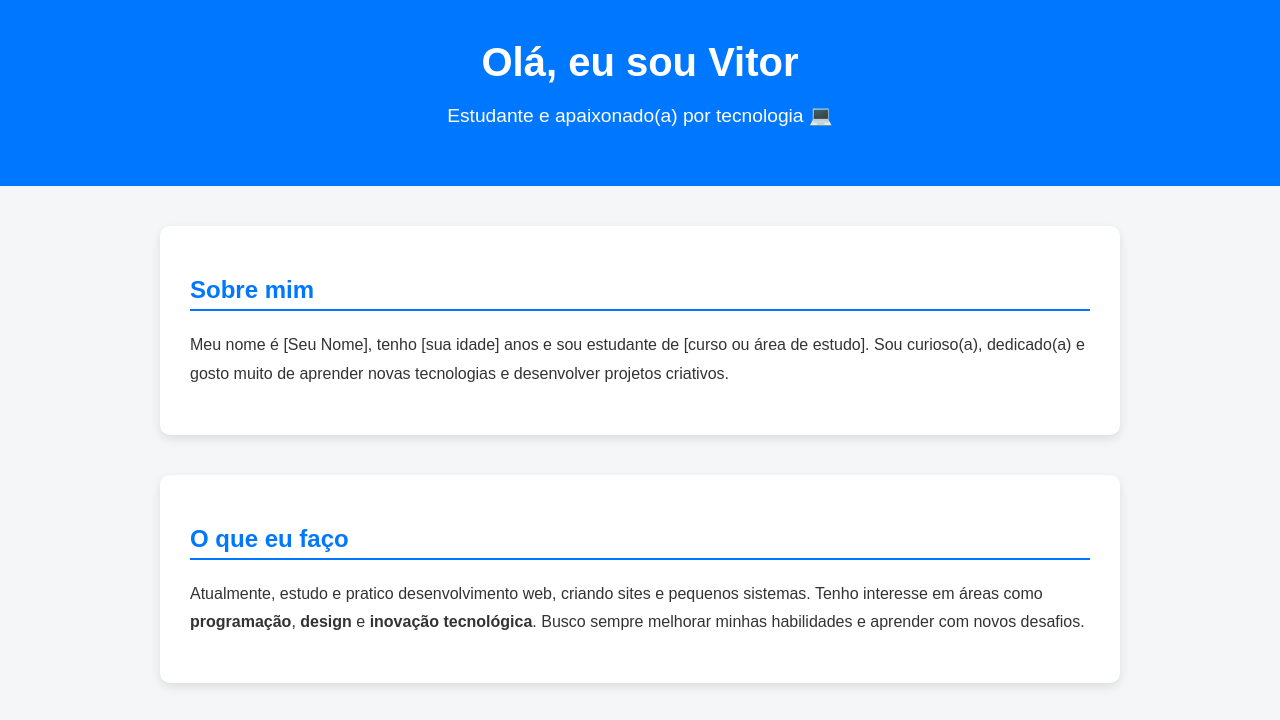
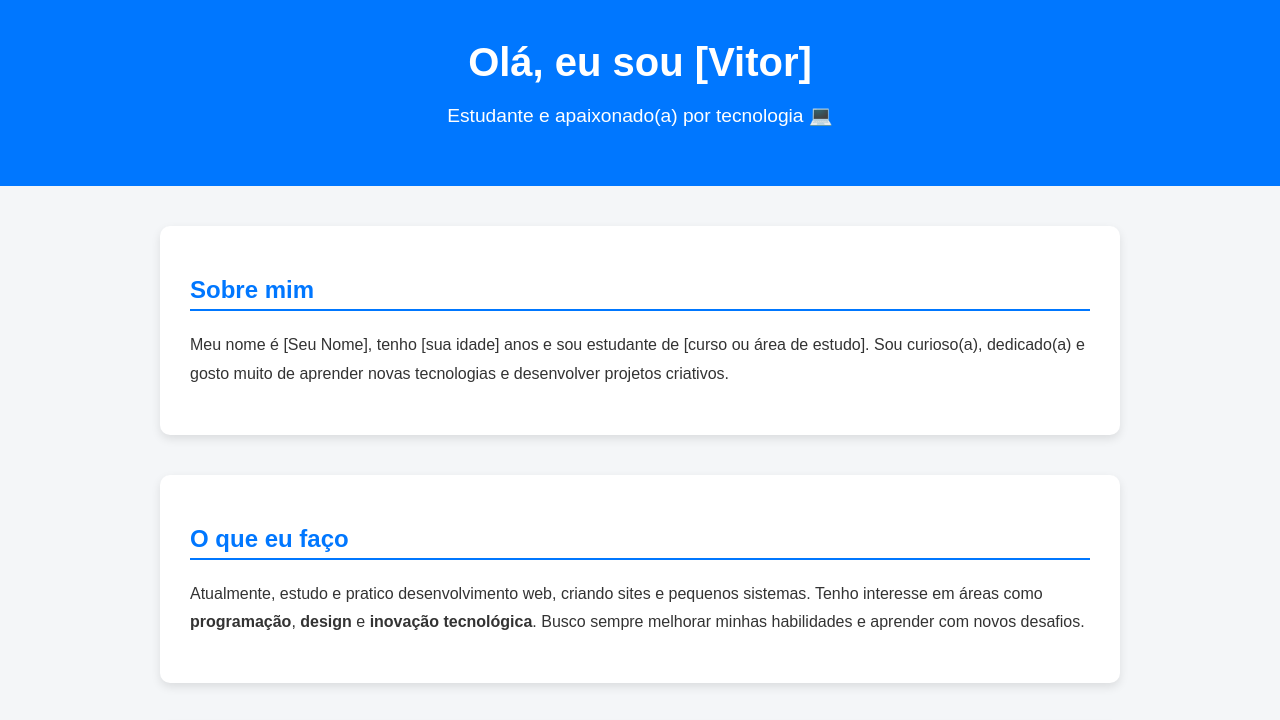
Before and after one commit to vitorbotges/portifolio, a plain HTML site: page index.html in a window 1280 px wide. Shown: the top 720 px of the page. Drawn offline with Linux system fonts and the light colour scheme.

Commit message:
Update index.html

```diff
--- a/index.html
+++ b/index.html
@@ -71,7 +71,7 @@
 <body>
 
     <header>
-        <h1>Olá, eu sou Vitor</h1>
+        <h1>Olá, eu sou [Vitor]</h1>
         <p>Estudante e apaixonado(a) por tecnologia 💻</p>
     </header>
 
```
